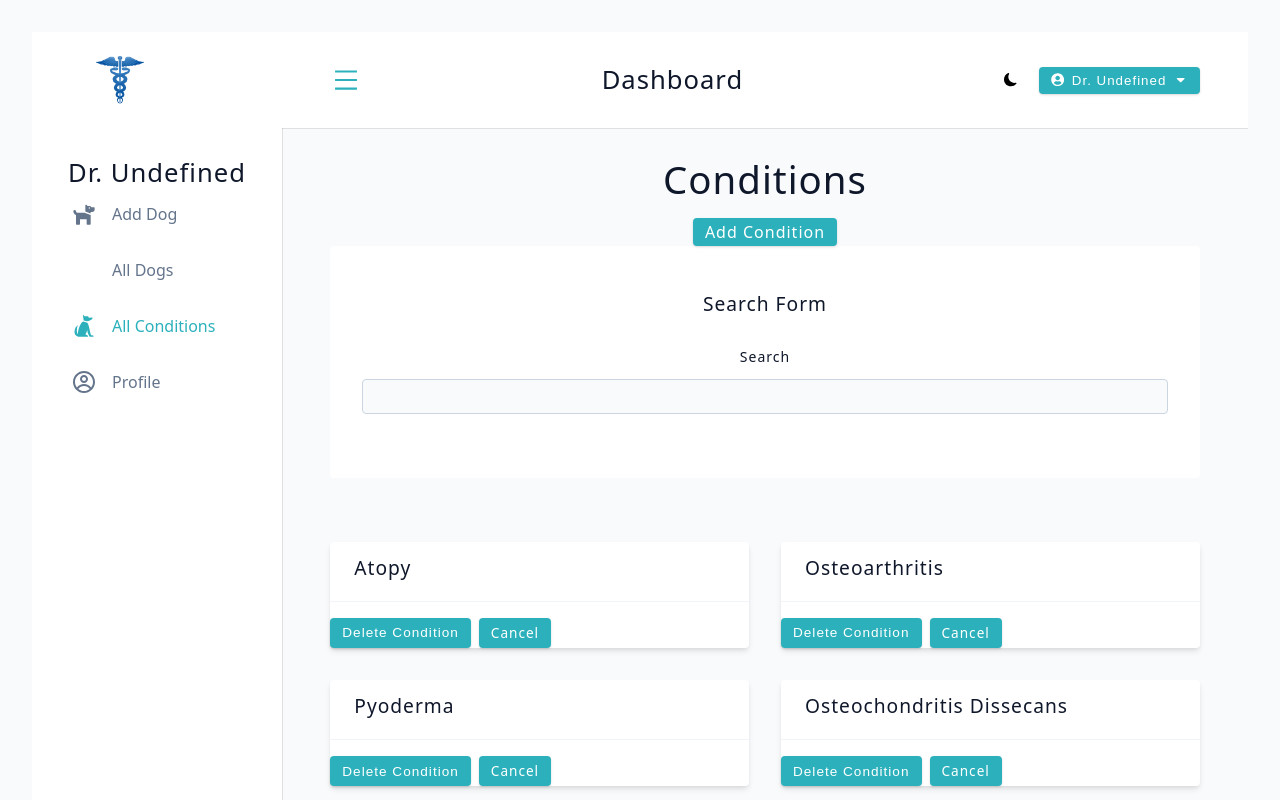
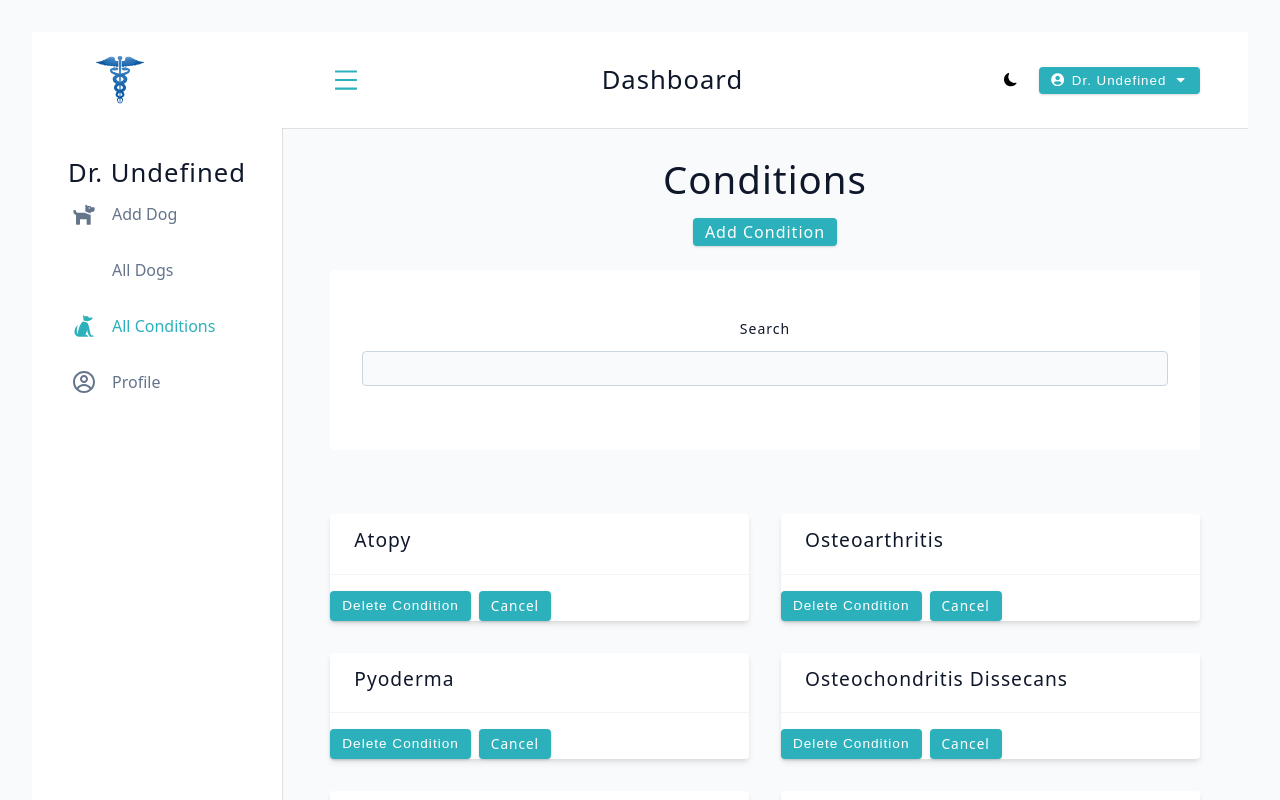
Before and after one commit to mbndvmDevslopes/vetTracker, a React (Vite) app: page /dashboard/all-conditions in a window 1280 px wide. Shown: the top 800 px of the page. Built offline with nearby package versions, Linux system fonts and the light colour scheme; data requests are answered from the project's data file; some icons are missing.

Commit message:
Change search butto format and axios status check for register

```diff
--- a/src/Actions.Loaders/registerAction.ts
+++ b/src/Actions.Loaders/registerAction.ts
@@ -37,7 +37,7 @@ export const action: ActionFunction = async ({ request }) => {
       },
     });
 
-    if (response.status !== 200) {
+    if (response.status !== 201) {
       toast.error('Error');
       return null;
     }
--- a/src/Components/Search.tsx
+++ b/src/Components/Search.tsx
@@ -32,14 +32,13 @@ const Search = () => {
   return (
     <Wrapper>
       <Form className="form">
-        <h5 className="form-title">search form</h5>
         <div className="form-center search">
           <FormRow
             type="search"
             name="search"
             defaultValue=""
             onChange={handleSearch}
-            labelText="Search"
+            labelText=""
           />
         </div>
       </Form>
--- a/src/Components/SearchConditions.tsx
+++ b/src/Components/SearchConditions.tsx
@@ -26,14 +26,13 @@ const Search: React.FC<{
   return (
     <Wrapper>
       <Form className="form">
-        <h5 className="form-title">search form</h5>
         <div className="form-center search">
           <FormRow
             type="search"
             name="search"
             defaultValue=""
             onChange={handleSearch}
-            labelText="Search"
+            labelText=""
           />
         </div>
       </Form>
--- a/src/Pages/AllConditions.tsx
+++ b/src/Pages/AllConditions.tsx
@@ -26,7 +26,7 @@ export const AllConditions: React.FC<AllConditionsProps> = ({
   return (
     <>
       <h2 className="conditions-title">Conditions</h2>
-      <Link to={`../add-condition`} className="btn edit-btn">
+      <Link to={`../add-condition`} className="btn edit-btn add-condition">
         Add Condition
       </Link>
       <SearchConditions setSearchResults={setSearchResults} />
--- a/src/index.css
+++ b/src/index.css
@@ -273,6 +273,9 @@ button:disabled {
 .multi-select {
   height: 15rem;
 }
+.add-condition {
+  margin-bottom: 1.5rem;
+}
 ::placeholder {
   font-family: inherit;
   color: var(--grey-400);
```
